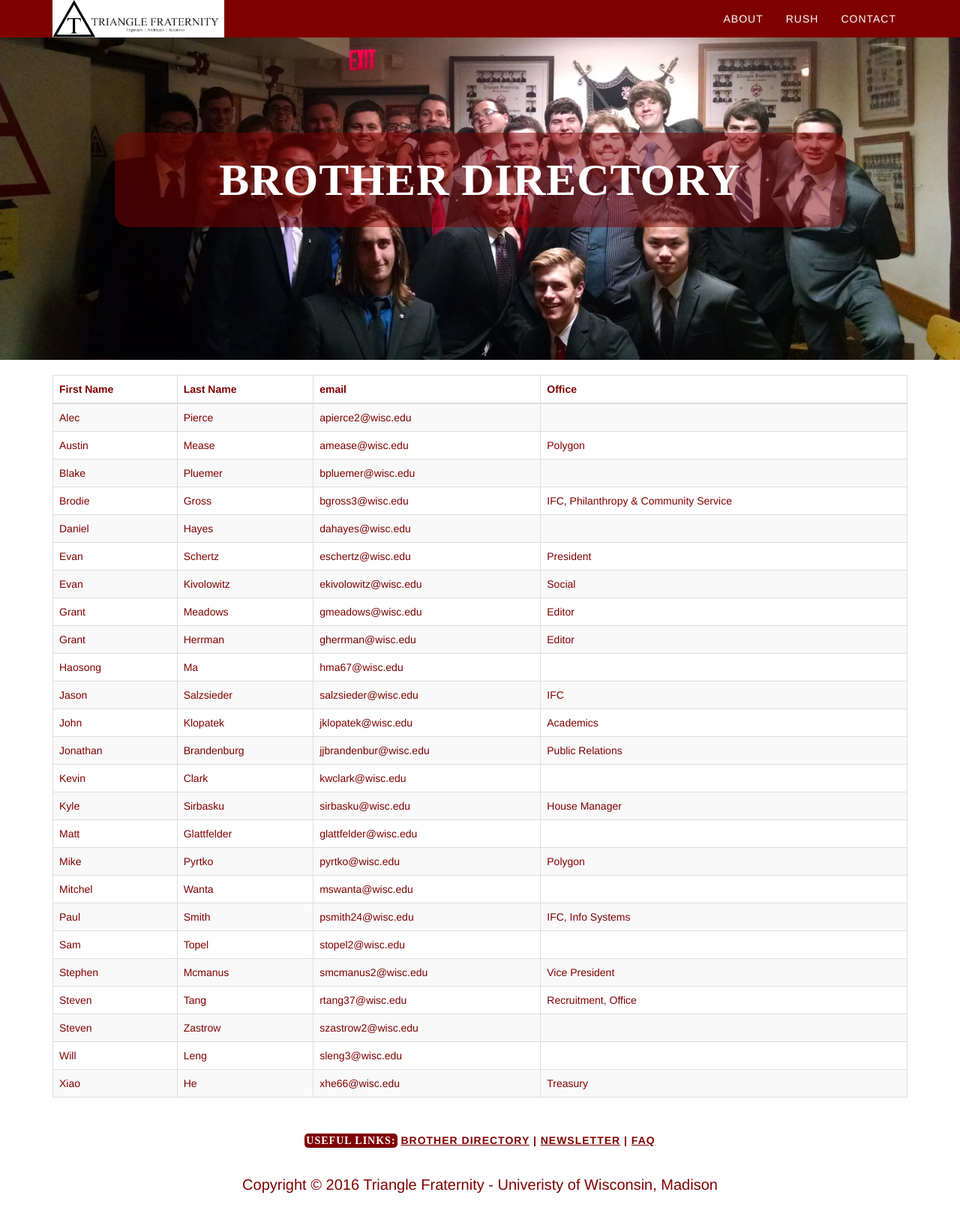
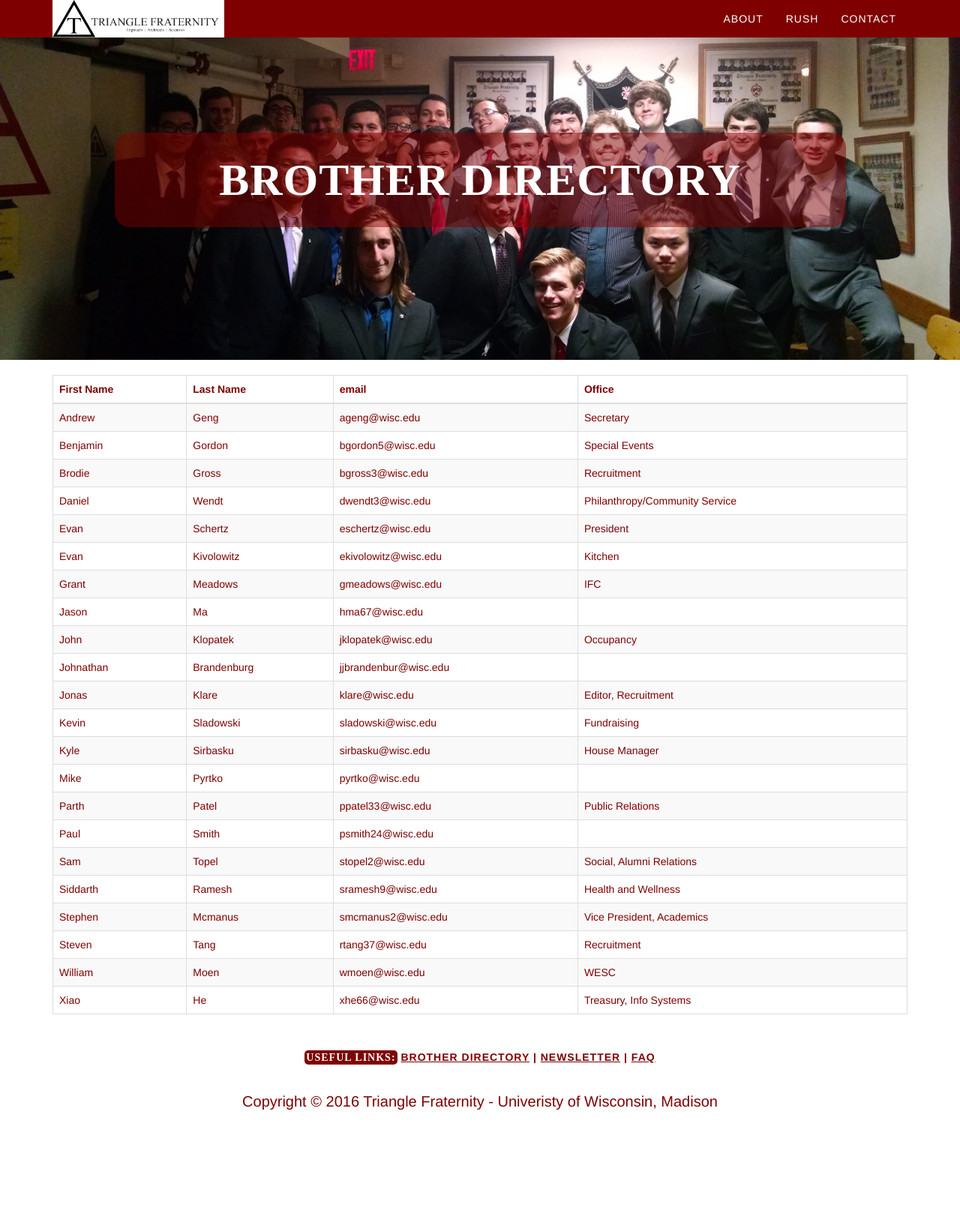
Before and after one commit to Cigarent/Triangle, a PHP site: page /directory.php in a window 1280 px wide. Shown: the whole page at 75% size. After the commit the page ends 1481 px from the top, so only its background shows below. Run offline with PHP 8.4, Linux system fonts and the light colour scheme.

Commit message:
update directory

```diff
--- a/directory.php
+++ b/directory.php
@@ -38,36 +38,15 @@
                 </tr>
             </thead>
             <tbody>
-                <tr>
-                    <td>Alec</td>
-                    <td>Pierce</td>
-                    <td> apierce2@wisc.edu</td>
-                    <td>&nbsp;</td>
-                </tr>
-                <tr>
-                    <td>Austin</td>
-                    <td>Mease</td>
-                    <td>amease@wisc.edu</td>
-                    <td>Polygon</td>
-                </tr>
-                <tr>
-                    <td>Blake</td>
-                    <td>Pluemer</td>
-                    <td>bpluemer@wisc.edu</td>
-                    <td>&nbsp;</td>
-                </tr>
-				<tr>
+                <tr><td>Andrew</td><td>Geng</td><td>ageng@wisc.edu</td><td>Secretary</td></tr>
+                <tr><td>Benjamin</td><td>Gordon</td><td>bgordon5@wisc.edu</td><td>Special Events</td></tr>
+				        <tr>
                     <td>Brodie</td>
                     <td>Gross</td>
                     <td>bgross3@wisc.edu</td>
-                    <td>IFC, Philanthropy & Community Service</td>
+                    <td>Recruitment</td>
                 </tr>
-                <tr>
-                    <td>Daniel</td>
-                    <td>Hayes</td>
-                    <td>dahayes@wisc.edu</td>
-                    <td>&nbsp;</td>
-                </tr>
+                <tr><td>Daniel</td><td>Wendt</td><td>dwendt3@wisc.edu</td><td>Philanthropy/Community Service</td></tr>
                 <tr>
                     <td>Evan</td>
                     <td>Schertz</td>
@@ -78,50 +57,34 @@
                     <td>Evan</td>
                     <td>Kivolowitz</td>
                     <td>ekivolowitz@wisc.edu</td>
-                    <td>Social</td>
+                    <td>Kitchen</td>
                 </tr>
-				<tr>
+				        <tr>
                     <td>Grant</td>
                     <td>Meadows</td>
                     <td>gmeadows@wisc.edu</td>
-                    <td>Editor</td>
+                    <td>IFC</td>
                 </tr>
-                <tr>
-                    <td>Grant </td>
-                    <td>Herrman</td>
-                    <td>gherrman@wisc.edu</td>
-                    <td>Editor</td>
-                </tr>
-				 <tr>
-                    <td>Haosong</td>
+				        <tr>
+                    <td>Jason</td>
                     <td>Ma</td>
                     <td>hma67@wisc.edu</td>
                     <td>&nbsp;</td>
                 </tr>
                 <tr>
-                    <td>Jason</td>
-                    <td>Salzsieder</td>
-                    <td>salzsieder@wisc.edu</td>
-                    <td>IFC</td>
-                </tr>
-                <tr>
                     <td>John</td>
                     <td>Klopatek</td>
                     <td>jklopatek@wisc.edu</td>
-                    <td>Academics</td>
+                    <td>Occupancy</td>
                 </tr>
                 <tr>
-                    <td>Jonathan</td>
+                    <td>Johnathan</td>
                     <td>Brandenburg</td>
                     <td>jjbrandenbur@wisc.edu</td>
-                    <td>Public Relations</td>
+                    <td></td>
                 </tr>
-                <tr>
-                    <td>Kevin</td>
-                    <td>Clark</td>
-                    <td>kwclark@wisc.edu</td>
-                    <td>&nbsp;</td>
-                </tr>
+                <tr><td>Jonas</td><td>Klare</td><td>klare@wisc.edu</td><td>Editor, Recruitment</td></tr>
+                <tr><td>Kevin</td><td>Sladowski</td><td>sladowski@wisc.edu</td><td>Fundraising</td></tr>
                 <tr>
                     <td>Kyle</td>
                     <td>Sirbasku</td>
@@ -129,65 +92,45 @@
                     <td>House Manager</td>
                 </tr>
                 <tr>
-                    <td>Matt</td>
-                    <td>Glattfelder</td>
-                    <td>glattfelder@wisc.edu</td>
-                    <td>&nbsp;</td>
-                </tr>
-                <tr>
                     <td>Mike</td>
                     <td>Pyrtko</td>
                     <td>pyrtko@wisc.edu</td>
-                    <td>Polygon</td>
+                    <td></td>
                 </tr>
-                <tr>
-                    <td>Mitchel</td>
-                    <td>Wanta </td>
-                    <td>mswanta@wisc.edu</td>
-                    <td>&nbsp;</td>
-                </tr>
+                <tr><td>Parth</td><td>Patel</td><td>ppatel33@wisc.edu</td><td>Public Relations</td></tr>
                 <tr>
                     <td>Paul</td>
                     <td>Smith</td>
                     <td>psmith24@wisc.edu</td>
-                    <td>IFC, Info Systems</td>
+                    <td></td>
                 </tr>
-				<tr>
+				        <tr>
                     <td>Sam</td>
                     <td>Topel</td>
                     <td>stopel2@wisc.edu</td>
-                    <td>&nbsp;</td>
+                    <td>Social, Alumni Relations</td>
                 </tr>
+                <tr><td>Siddarth</td><td>Ramesh</td><td>sramesh9@wisc.edu</td><td>Health and Wellness</td></tr>
                 <tr>
                     <td>Stephen</td>
                     <td>Mcmanus</td>
                     <td>smcmanus2@wisc.edu</td>
-                    <td>Vice President</td>
+                    <td>Vice President, Academics</td>
                 </tr>
                 <tr>
                     <td>Steven</td>
                     <td>Tang</td>
                     <td>rtang37@wisc.edu</td>
-                    <td>Recruitment, Office</td>
+                    <td>Recruitment</td>
                 </tr>
-                <tr>
-                    <td>Steven</td>
-                    <td>Zastrow</td>
-                    <td>szastrow2@wisc.edu</td>
-                    <td>&nbsp;</td>
-                </tr>
-                <tr>
-                    <td>Will </td>
-                    <td>Leng</td>
-                    <td>sleng3@wisc.edu</td>
-                    <td>&nbsp;</td>
-                </tr>
-				<tr>
+                <tr><td>William</td><td>Moen</td><td>wmoen@wisc.edu</td><td>WESC</td></tr>
+				        <tr>
                     <td>Xiao</td>
                     <td>He</td>
                     <td>xhe66@wisc.edu</td>
-                    <td>Treasury</td>
+                    <td>Treasury, Info Systems</td>
                 </tr>
+
             </tbody>
         </table>
         </table>
```
